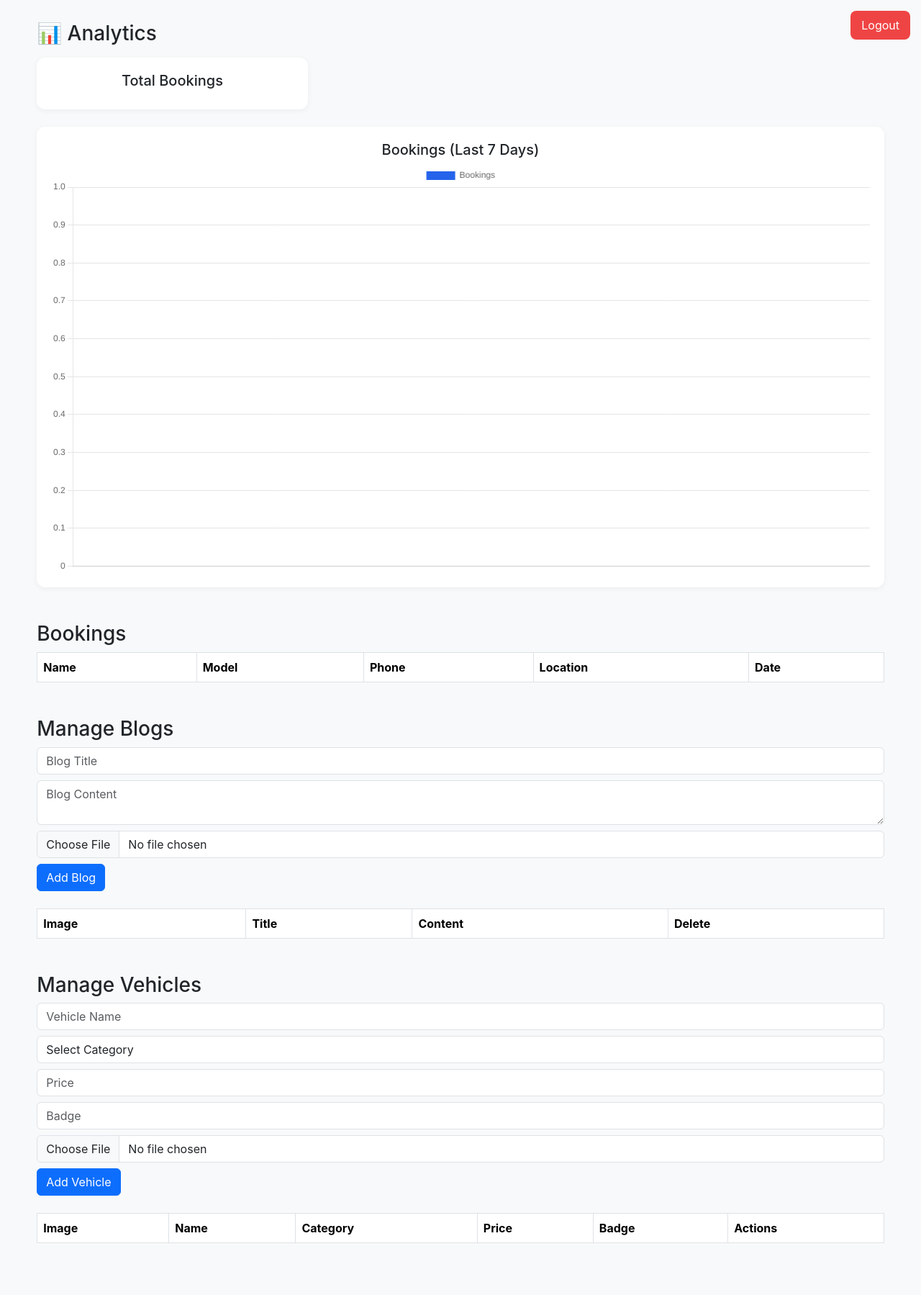
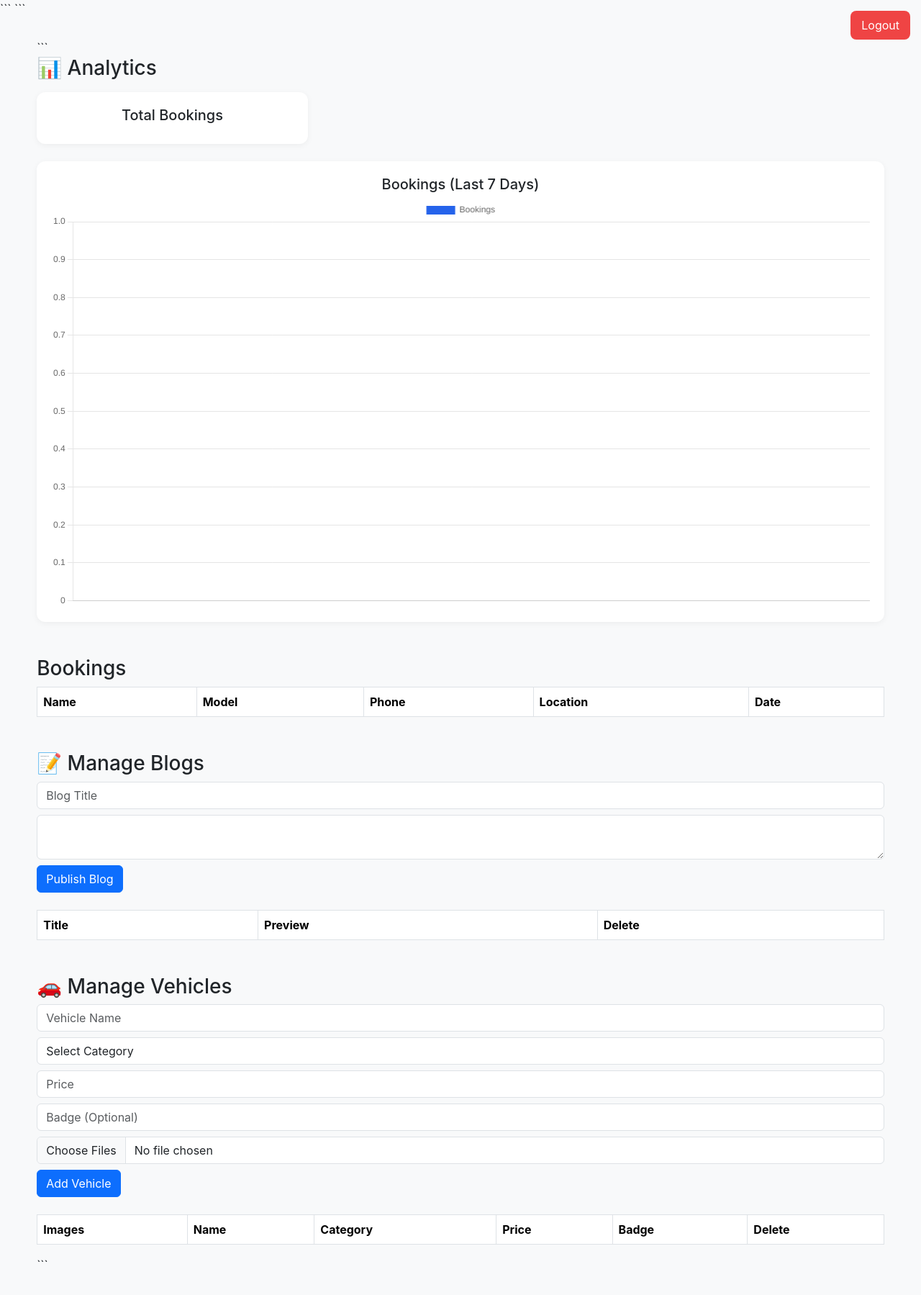
Before and after one commit to tanveerjabbar375-cmd/gajendra-booking, a Flask app: template templates/admin_dashboard.html in a window 1280 px wide. Shown: the whole page at 72% size. Before the commit the page ends 1727 px from the top, so only its background shows below. Run offline with Flask 3, Linux system fonts and the light colour scheme; the template is opened without the code that fills it, so the values that code supplies are empty; some libraries are stand-ins or nearby versions.

Commit message:
Adding latest features and new updates

````diff
--- a/app.py
+++ b/app.py
@@ -1,4 +1,4 @@
-from flask import Flask, render_template, request, redirect, url_for, flash, send_file, session
+from flask import Flask, render_template, request, redirect, url_for, flash, session, jsonify
 from flask_sqlalchemy import SQLAlchemy
 from flask_migrate import Migrate
 from datetime import datetime, timedelta
@@ -7,9 +7,7 @@ from sqlalchemy import func
 from werkzeug.utils import secure_filename
 from dotenv import load_dotenv
 import os
-import pandas as pd
-from docx import Document
-from reportlab.pdfgen import canvas
+import uuid
 
 # ---------------- LOAD ENV ----------------
 load_dotenv()
@@ -23,7 +21,6 @@ app.secret_key = os.getenv("SECRET_KEY", "secretkey")
 # ---------------- DATABASE CONFIG ----------------
 uri = os.getenv("DATABASE_URL")
 
-# Render fix (IMPORTANT)
 if uri and uri.startswith("postgres://"):
     uri = uri.replace("postgres://", "postgresql://", 1)
 
@@ -39,10 +36,11 @@ UPLOAD_FOLDER = os.path.join("static", "uploads")
 os.makedirs(UPLOAD_FOLDER, exist_ok=True)
 
 # ---------------- ADMIN ----------------
-ADMIN_USER = "Tanveer"
-ADMIN_PASS = "998636"
+ADMIN_USER = os.getenv("ADMIN_USER", "Tanveer")
+ADMIN_PASS = os.getenv("ADMIN_PASS", "998636")
 
 # ---------------- MODELS ----------------
+
 class Booking(db.Model):
     id = db.Column(db.Integer, primary_key=True)
     name = db.Column(db.String(100))
@@ -55,8 +53,7 @@ class Booking(db.Model):
 class Blog(db.Model):
     id = db.Column(db.Integer, primary_key=True)
     title = db.Column(db.String(200))
-    content = db.Column(db.Text)
-    image = db.Column(db.String(200))   # NEW FIELD
+    content = db.Column(db.Text)  # HTML content (CKEditor)
 
 
 class Vehicle(db.Model):
@@ -64,8 +61,31 @@ class Vehicle(db.Model):
     name = db.Column(db.String(100))
     category = db.Column(db.String(50))
     price = db.Column(db.Integer)
+    badge = db.Column(db.String(50))
+
+    images = db.relationship('VehicleImage', backref='vehicle', cascade="all, delete")
+
+
+class VehicleImage(db.Model):
+    id = db.Column(db.Integer, primary_key=True)
+    vehicle_id = db.Column(db.Integer, db.ForeignKey('vehicle.id'))
     image = db.Column(db.String(200))
-    badge = db.Column(db.String(50))
+
+
+# ---------------- SESSION TIMEOUT GLOBAL ----------------
+@app.before_request
+def session_timeout():
+    if "admin_logged_in" in session:
+        now = datetime.utcnow().timestamp()
+        last = session.get("last_activity")
+
+        if last and now - last > 300:
+            session.clear()
+            flash("Session expired")
+            return redirect(url_for("admin"))
+
+        session["last_activity"] = now
+
 
 # ---------------- LOGIN REQUIRED ----------------
 def login_required(f):
@@ -77,14 +97,16 @@ def login_required(f):
         return f(*args, **kwargs)
     return wrapper
 
+
 # ---------------- BOOKING PAGE ----------------
 @app.route("/", methods=["GET", "POST"])
 def booking():
     if request.method == "POST":
+
         selected_model = request.form.get("selected_model")
 
         if not selected_model:
-            flash("Please select a vehicle to book.")
+            flash("Please select a vehicle")
             return redirect(url_for("booking"))
 
         booking = Booking(
@@ -97,30 +119,31 @@ def booking():
         db.session.add(booking)
         db.session.commit()
 
-        flash("Booked Successfully! Our executive will call you soon")
+        flash("Booked Successfully!")
         return redirect(url_for("booking"))
 
     blogs = Blog.query.all()
     vehicles = Vehicle.query.all()
 
-    scooters = [v for v in vehicles if v.category and v.category.lower() == "scooter"]
-    motorcycles = [v for v in vehicles if v.category and v.category.lower() == "motorcycle"]
-    electric = [v for v in vehicles if v.category and v.category.lower() == "electric"]
+    scooters = [v for v in vehicles if v.category.lower() == "scooter"]
+    motorcycles = [v for v in vehicles if v.category.lower() == "motorcycle"]
+    electric = [v for v in vehicles if v.category.lower() == "electric"]
 
     return render_template(
         "booking.html",
         blogs=blogs,
-        vehicles=vehicles,
         scooters=scooters,
         motorcycles=motorcycles,
         electric=electric
     )
+
 
 # ---------------- BLOG VIEW ----------------
 @app.route("/blog/<int:id>")
 def view_blog(id):
     blog = Blog.query.get_or_404(id)
     return render_template("blog_view.html", blog=blog)
+
 
 # ---------------- ADMIN LOGIN ----------------
 @app.route("/admin", methods=["GET", "POST"])
@@ -130,24 +153,16 @@ def admin():
             session["admin_logged_in"] = True
             session["last_activity"] = datetime.utcnow().timestamp()
             return redirect(url_for("dashboard"))
+
         flash("Invalid Credentials")
+
     return render_template("admin_login.html")
 
-# ---------------- DASHBOARD + ANALYTICS ----------------
+
+# ---------------- DASHBOARD ----------------
 @app.route("/dashboard")
 @login_required
 def dashboard():
-
-    # session timeout
-    now = datetime.utcnow().timestamp()
-    last = session.get("last_activity")
-
-    if last and now - last > 300:
-        session.clear()
-        flash("Session expired")
-        return redirect(url_for("admin"))
-
-    session["last_activity"] = now
 
     bookings = Booking.query.all()
     blogs = Blog.query.all()
@@ -166,17 +181,6 @@ def dashboard():
     dates = [str(x[0]) for x in bookings_per_day]
     counts = [x[1] for x in bookings_per_day]
 
-    top_vehicles = db.session.query(
-        Booking.model,
-        func.count(Booking.id)
-    ).group_by(Booking.model)\
-     .order_by(func.count(Booking.id).desc()).limit(5).all()
-
-    locations = db.session.query(
-        Booking.location,
-        func.count(Booking.id)
-    ).group_by(Booking.location).all()
-
     return render_template(
         "admin_dashboard.html",
         bookings=bookings,
@@ -184,102 +188,105 @@ def dashboard():
         vehicles=vehicles,
         total_bookings=total_bookings,
         dates=dates,
-        counts=counts,
-        top_vehicles=top_vehicles,
-        locations=locations
+        counts=counts
     )
+
 
 # ---------------- ADD BLOG ----------------
 @app.route("/add_blog", methods=["POST"])
 @login_required
 def add_blog():
 
-    file = request.files.get("image")
-    filename = None
-
-    if file and file.filename:
-        filename = secure_filename(file.filename)
-        file.save(os.path.join(UPLOAD_FOLDER, filename))
-
     blog = Blog(
         title=request.form["title"],
-        content=request.form["content"],
-        image=filename
+        content=request.form["content"]  # HTML from CKEditor
     )
 
     db.session.add(blog)
     db.session.commit()
 
-    flash("Blog added successfully")
+    flash("Blog added")
     return redirect(url_for("dashboard"))
+
 
 # ---------------- DELETE BLOG ----------------
 @app.route("/delete_blog/<int:id>")
 @login_required
 def delete_blog(id):
-    blog = Blog.query.get(id)
-    if blog:
-        db.session.delete(blog)
-        db.session.commit()
+    blog = Blog.query.get_or_404(id)
+    db.session.delete(blog)
+    db.session.commit()
     return redirect(url_for("dashboard"))
 
-# ---------------- VEHICLES ----------------
+
+# ---------------- CKEDITOR IMAGE UPLOAD ----------------
+@app.route('/upload_image', methods=['POST'])
+def upload_image():
+    file = request.files.get('upload')
+
+    if not file:
+        return jsonify({"uploaded": 0})
+
+    filename = str(uuid.uuid4()) + "_" + secure_filename(file.filename)
+    file.save(os.path.join(UPLOAD_FOLDER, filename))
+
+    url = url_for('static', filename='uploads/' + filename)
+
+    return jsonify({
+        "uploaded": 1,
+        "fileName": filename,
+        "url": url
+    })
+
+
+# ---------------- ADD VEHICLE ----------------
 @app.route("/add_vehicle", methods=["POST"])
 @login_required
 def add_vehicle():
 
-    file = request.files.get("image")
-    filename = None
-
-    if file and file.filename:
-        filename = secure_filename(file.filename)
-        file.save(os.path.join(UPLOAD_FOLDER, filename))
+    files = request.files.getlist("images")
 
     vehicle = Vehicle(
         name=request.form["name"],
         category=request.form["category"],
         price=int(request.form["price"]),
-        badge=request.form.get("badge"),
-        image=filename
+        badge=request.form.get("badge")
     )
 
     db.session.add(vehicle)
     db.session.commit()
 
+    for file in files:
+        if file and file.filename:
+            filename = str(uuid.uuid4()) + "_" + secure_filename(file.filename)
+            file.save(os.path.join(UPLOAD_FOLDER, filename))
+
+            img = VehicleImage(vehicle_id=vehicle.id, image=filename)
+            db.session.add(img)
+
+    db.session.commit()
+
     return redirect(url_for("dashboard"))
 
-# ---------------- EDIT VEHICLE ----------------
-@app.route("/edit_vehicle/<int:id>", methods=["GET", "POST"])
-@login_required
-def edit_vehicle(id):
-    vehicle = Vehicle.query.get_or_404(id)
 
-    if request.method == "POST":
-        vehicle.name = request.form["name"]
-        vehicle.category = request.form["category"]
-        vehicle.price = int(request.form["price"])
-        vehicle.badge = request.form.get("badge")
-
-        file = request.files.get("image")
-        if file and file.filename:
-            filename = secure_filename(file.filename)
-            file.save(os.path.join(UPLOAD_FOLDER, filename))
-            vehicle.image = filename
-
-        db.session.commit()
-        flash("Vehicle updated successfully")
-        return redirect(url_for("dashboard"))
-
-    return render_template("edit_vehicle.html", vehicle=vehicle)
-
+# ---------------- DELETE VEHICLE ----------------
 @app.route("/delete_vehicle/<int:id>")
 @login_required
 def delete_vehicle(id):
     vehicle = Vehicle.query.get_or_404(id)
+
+    # delete images from folder
+    for img in vehicle.images:
+        path = os.path.join(UPLOAD_FOLDER, img.image)
+        if os.path.exists(path):
+            os.remove(path)
+
     db.session.delete(vehicle)
     db.session.commit()
+
     flash("Vehicle deleted")
     return redirect(url_for("dashboard"))
+
 
 # ---------------- LOGOUT ----------------
 @app.route("/logout")
@@ -288,6 +295,7 @@ def logout():
     session.clear()
     return redirect(url_for("admin"))
 
+
 # ---------------- RUN ----------------
 if __name__ == "__main__":
     port = int(os.environ.get("PORT", 5000))
--- a/templates/admin_dashboard.html
+++ b/templates/admin_dashboard.html
@@ -1,9 +1,14 @@
 <!DOCTYPE html>
+
 <html>
 <head>
     <title>Admin Dashboard</title>
 
+```
 <link href="https://cdn.jsdelivr.net/npm/bootstrap@5.3.2/dist/css/bootstrap.min.css" rel="stylesheet">
+
+<!-- CKEDITOR -->
+<script src="https://cdn.ckeditor.com/4.21.0/standard/ckeditor.js"></script>
 
 <style>
     body {
@@ -37,22 +42,25 @@
 
     .vehicle-img {
         height: 60px;
-            object-fit: contain;
+        object-fit: cover;
+        border-radius: 6px;
+        margin: 2px;
     }
 
-        .blog-img {
-            height: 80px;
-            width: 100px;
-            object-fit: cover;
-            border-radius: 8px;
+    .blog-preview {
+        max-height: 80px;
+        overflow: hidden;
     }
 </style>
+```
+
 </head>
 
 <body>
 
 <div class="container-box">
 
+```
 <button class="logout-btn" onclick="window.location.href='/logout'">Logout</button>
 
 <!-- ================= ANALYTICS ================= -->
@@ -67,13 +75,9 @@
     </div>
 </div>
 
-    <div class="row mb-5">
-        <div class="col-md-12">
-            <div class="card-box">
+<div class="card-box mb-5">
     <h5>Bookings (Last 7 Days)</h5>
     <canvas id="bookingChart"></canvas>
-            </div>
-        </div>
 </div>
 
 <!-- ================= BOOKINGS ================= -->
@@ -102,22 +106,23 @@
     </tbody>
 </table>
 
-    <!-- ================= BLOGS ================= -->
-    <h3 class="mt-5">Manage Blogs</h3>
+<!-- ================= BLOG SECTION ================= -->
+<h3 class="mt-5">📝 Manage Blogs</h3>
 
-    <form method="POST" action="{{ url_for('add_blog') }}" enctype="multipart/form-data" class="mb-4">
+<form method="POST" action="{{ url_for('add_blog') }}" class="mb-4">
     <input type="text" name="title" class="form-control mb-2" placeholder="Blog Title" required>
-        <textarea name="content" class="form-control mb-2" placeholder="Blog Content" required></textarea>
-        <input type="file" name="image" class="form-control mb-2">
-        <button class="btn btn-primary">Add Blog</button>
+
+    <!-- CKEDITOR -->
+    <textarea name="content" id="editor" class="form-control mb-2"></textarea>
+
+    <button class="btn btn-primary">Publish Blog</button>
 </form>
 
 <table class="table table-bordered">
     <thead>
         <tr>
-                <th>Image</th>
             <th>Title</th>
-                <th>Content</th>
+            <th>Preview</th>
             <th>Delete</th>
         </tr>
     </thead>
@@ -125,18 +130,10 @@
     <tbody>
         {% for blog in blogs %}
         <tr>
-                <td>
-                    {% if blog.image %}
-                    <img src="{{ url_for('static', filename='uploads/' + blog.image) }}" class="blog-img">
-                    {% endif %}
+            <td>{{ blog.title }}</td>
+            <td class="blog-preview">
+                {{ blog.content | safe }}
             </td>
-
-                <td>{{ blog.title }}</td>
-
-                <td>
-                    {{ blog.content[:80] }}...
-                </td>
-
             <td>
                 <a href="{{ url_for('delete_blog', id=blog.id) }}" class="btn btn-danger btn-sm">Delete</a>
             </td>
@@ -146,7 +143,7 @@
 </table>
 
 <!-- ================= VEHICLES ================= -->
-    <h3 class="mt-5">Manage Vehicles</h3>
+<h3 class="mt-5">🚗 Manage Vehicles</h3>
 
 <form method="POST" action="{{ url_for('add_vehicle') }}" enctype="multipart/form-data" class="mb-4">
 
@@ -161,9 +158,10 @@
 
     <input type="number" name="price" class="form-control mb-2" placeholder="Price" required>
 
-        <input type="text" name="badge" class="form-control mb-2" placeholder="Badge">
+    <input type="text" name="badge" class="form-control mb-2" placeholder="Badge (Optional)">
 
-        <input type="file" name="image" class="form-control mb-2" required>
+    <!-- MULTIPLE IMAGES -->
+    <input type="file" name="images" class="form-control mb-2" multiple required>
 
     <button class="btn btn-primary">Add Vehicle</button>
 </form>
@@ -171,37 +169,44 @@
 <table class="table table-bordered">
     <thead>
         <tr>
-                <th>Image</th>
+            <th>Images</th>
             <th>Name</th>
             <th>Category</th>
             <th>Price</th>
             <th>Badge</th>
-                <th>Actions</th>
+            <th>Delete</th>
         </tr>
     </thead>
 
     <tbody>
         {% for v in vehicles %}
         <tr>
+
             <td>
-                    <img src="{{ url_for('static', filename='uploads/' + v.image) }}" class="vehicle-img">
+                {% for img in v.images %}
+                    <img src="{{ url_for('static', filename='uploads/' + img.image) }}" class="vehicle-img">
+                {% endfor %}
             </td>
+
             <td>{{ v.name }}</td>
             <td>{{ v.category }}</td>
             <td>₹{{ v.price }}</td>
             <td>{{ v.badge or '' }}</td>
+
             <td>
-                    <a href="{{ url_for('edit_vehicle', id=v.id) }}" class="btn btn-warning btn-sm">Edit</a>
                 <a href="{{ url_for('delete_vehicle', id=v.id) }}" class="btn btn-danger btn-sm">Delete</a>
             </td>
+
         </tr>
         {% endfor %}
     </tbody>
 </table>
+```
 
 </div>
 
-<!-- ================= CHART.JS ================= -->
+<!-- ================= CHART ================= -->
+
 <script src="https://cdn.jsdelivr.net/npm/chart.js"></script>
 
 <script>
@@ -223,5 +228,14 @@ new Chart(ctx, {
 });
 </script>
 
+<!-- ================= CKEDITOR INIT ================= -->
+
+<script>
+CKEDITOR.replace('editor', {
+    filebrowserUploadUrl: '/upload_image',
+    filebrowserUploadMethod: 'form'
+});
+</script>
+
 </body>
 </html>
````
Also changed, not shown: templates/booking.html (+41 -15 lines). Lines whose indentation alone changed are shown as unchanged.
